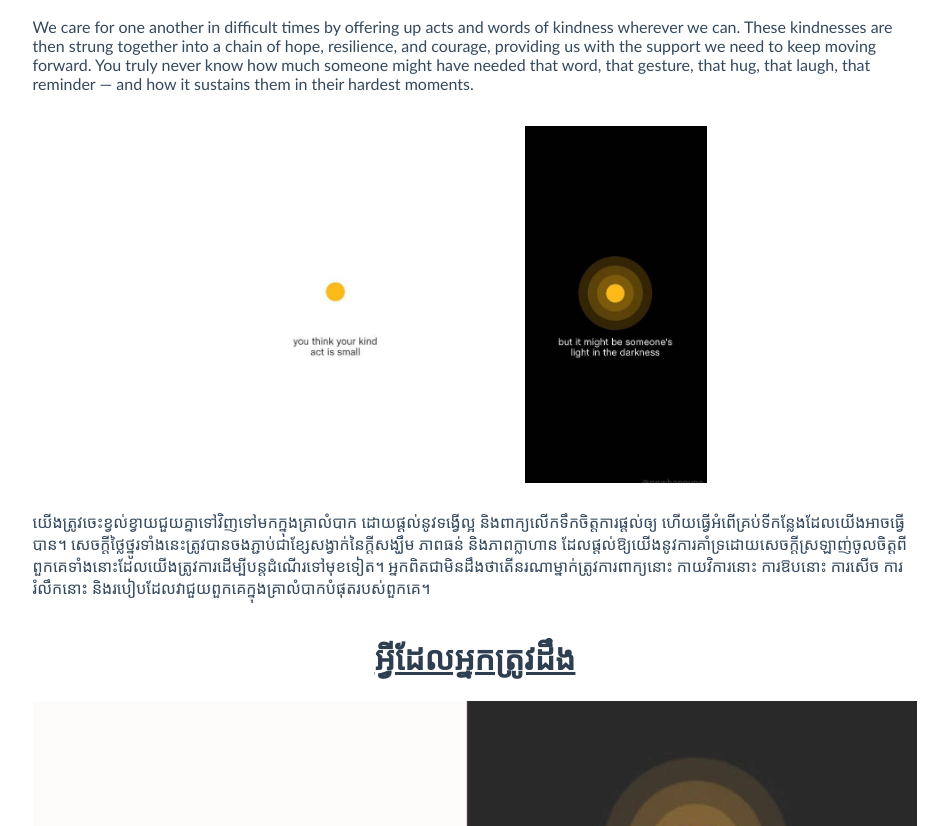
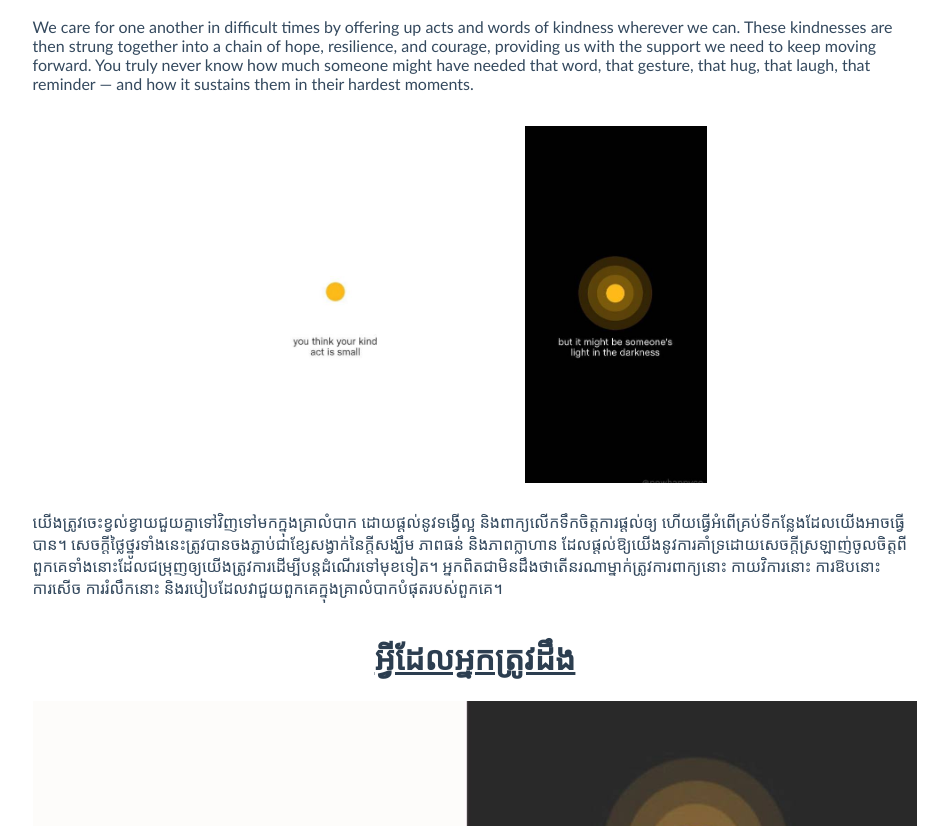
Before and after one commit to Linaboygithub/googlelogoweb, a plain HTML site: page index.html in a window 1280 px wide. Shown: the part 274-1100 px from the top of the page, without its empty margins (165-1113 px from the left). Drawn offline with Linux system fonts and the light colour scheme.

Commit message:
first commit

```diff
--- a/index.html
+++ b/index.html
@@ -21,7 +21,7 @@
 
 
             </div>
-            <p class="paragraph">យើងត្រូវចេះខ្វល់ខ្វាយជួយគ្នាទៅវិញទៅមកក្នុងគ្រាលំបាក ដោយផ្តល់នូវទង្វើល្អ និងពាក្យលើកទឹកចិត្តការផ្តល់ឲ្យ ហើយធ្វើអំពើគ្រប់ទីកន្លែងដែលយើងអាចធ្វើបាន។ សេចក្តីថ្លៃថ្នូរទាំងនេះត្រូវបានចងភ្ជាប់ជាខ្សែសង្វាក់នៃក្តីសង្ឃឹម ភាពធន់ និងភាពក្លាហាន ដែលផ្តល់ឱ្យយើងនូវការគាំទ្រដោយសេចក្តីស្រឡាញ់ចូលចិត្តពីពួកគេទាំងនោះដែលយើងត្រូវការដើម្បីបន្តដំណើរទៅមុខទៀត។ អ្នកពិតជាមិនដឹងថាតើនរណាម្នាក់ត្រូវការពាក្យនោះ កាយវិការនោះ ការឱបនោះ ការសើច ការរំលឹកនោះ និងរបៀបដែលវាជួយពួកគេក្នុងគ្រាលំបាកបំផុតរបស់ពួកគេ។</p>
+            <p class="paragraph">យើងត្រូវចេះខ្វល់ខ្វាយជួយគ្នាទៅវិញទៅមកក្នុងគ្រាលំបាក ដោយផ្តល់នូវទង្វើល្អ និងពាក្យលើកទឹកចិត្តការផ្តល់ឲ្យ ហើយធ្វើអំពើគ្រប់ទីកន្លែងដែលយើងអាចធ្វើបាន។ សេចក្តីថ្លៃថ្នូរទាំងនេះត្រូវបានចងភ្ជាប់ជាខ្សែសង្វាក់នៃក្តីសង្ឃឹម ភាពធន់ និងភាពក្លាហាន ដែលផ្តល់ឱ្យយើងនូវការគាំទ្រដោយសេចក្តីស្រឡាញ់ចូលចិត្តពីពួកគេទាំងនោះដែលជម្រុញឲ្យយើងត្រូវការដើម្បីបន្តដំណើរទៅមុខទៀត។ អ្នកពិតជាមិនដឹងថាតើនរណាម្នាក់ត្រូវការពាក្យនោះ កាយវិការនោះ ការឱបនោះ ការសើច ការរំលឹកនោះ និងរបៀបដែលវាជួយពួកគេក្នុងគ្រាលំបាកបំផុតរបស់ពួកគេ។</p>
 
             <h1 class="heading underline">អ្វីដែលអ្នកត្រូវដឹង</h1>
             <img style="width: 70%;" src="image/photo_2023-07-11_22-04-06.jpg">
```
